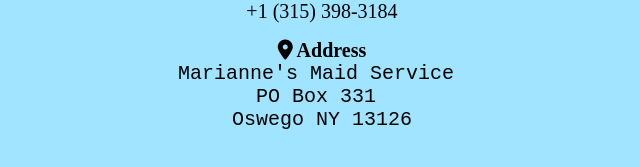
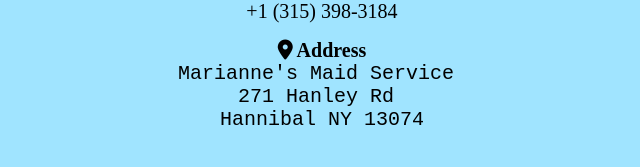
Before and after one commit to Jacob52210/Mariannes_Maid_Services, a plain HTML site: page index.html in a window 1280 px wide. Shown: the part 2113-2280 px from the top of the page, without its empty margins (318-958 px from the left). Drawn offline with nearby package versions, Linux system fonts and the light colour scheme.

Commit message:
updated address

```diff
--- a/index.html
+++ b/index.html
@@ -143,8 +143,8 @@
 					<i class="fas fa-map-marker-alt"></i><b> Address</b>
 					<pre class="text-secondary">
 Marianne's Maid Service
-PO Box 331
-Oswego NY 13126
+271 Hanley Rd
+Hannibal NY 13074
           </pre>
 				</div>
 			</div>
```
